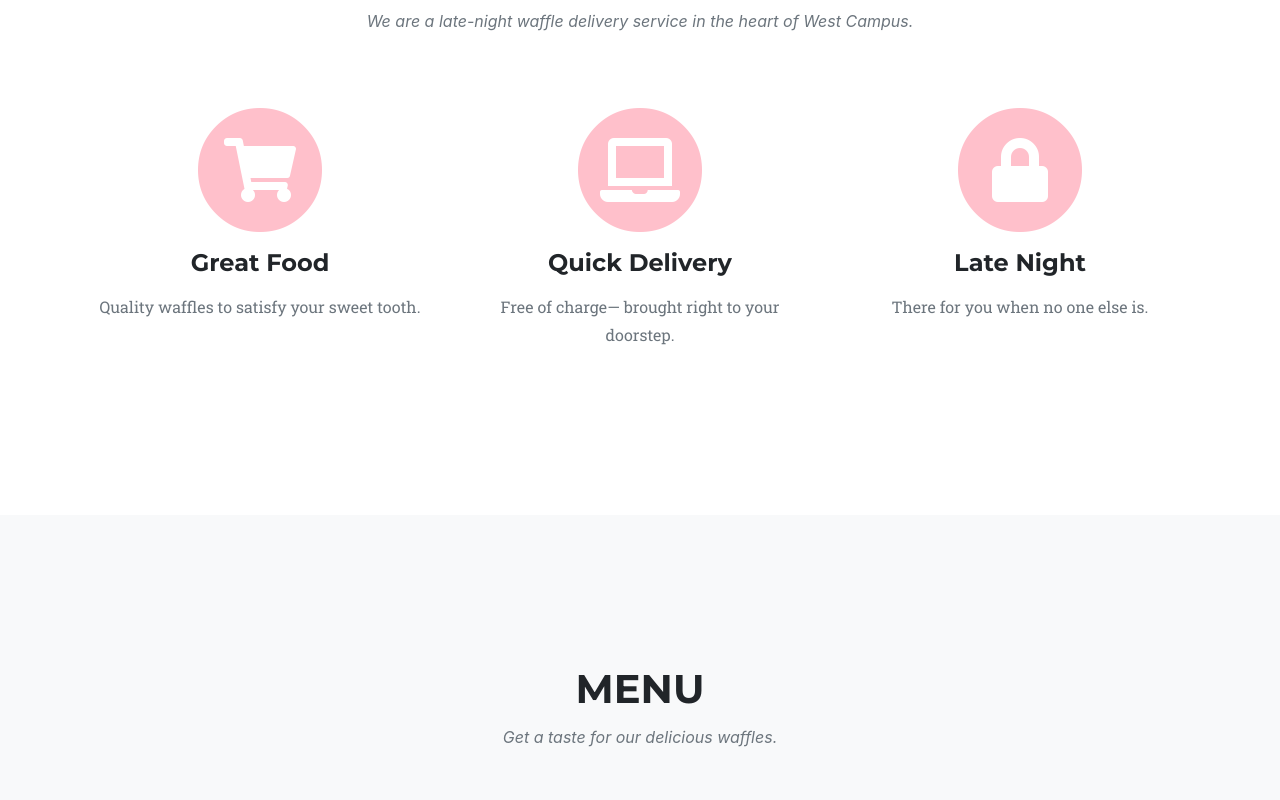
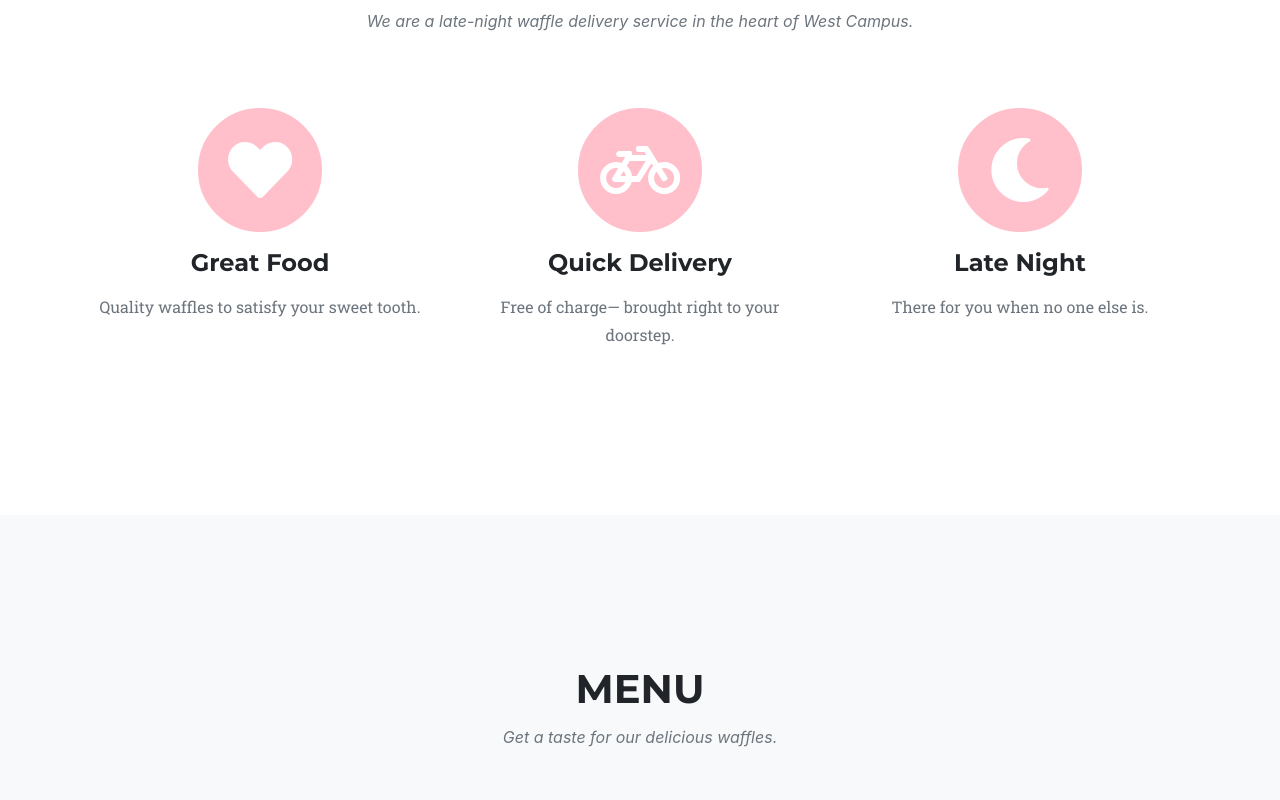
Before and after one commit to wampuswaffles/wampus-waffles-web, a plain HTML site: page templates/index.html in a window 1280 px wide. Shown: the part 1001-1801 px from the top of the page. Drawn offline with nearby package versions, Linux system fonts and the light colour scheme; a script that the page names is missing; a web font is replaced by a local one.

Commit message:
fixed overview fa icons

```diff
--- a/templates/index.html
+++ b/templates/index.html
@@ -8,7 +8,7 @@
   <meta name="description" content="">
   <meta name="author" content="">
 
-  <link rel="shortcut icon" type="image/x-icon" href="../static/img/icons/favicon.png"/>
+  <link rel="shortcut icon" type="image/x-icon" href="../static/favicon.png"/>
   <title>Wampus Waffles</title>
 
   <!-- Bootstrap core CSS -->
@@ -94,7 +94,7 @@
         <div class="col-md-4">
           <span class="fa-stack fa-4x">
             <i class="fas fa-circle fa-stack-2x text-primary"></i>
-            <i class="fas fa-shopping-cart fa-stack-1x fa-inverse"></i>
+            <i class="fas fa-heart fa-stack-1x fa-inverse"></i>
           </span>
           <h4 class="overview-heading">Great Food</h4>
           <p class="text-muted">Quality waffles to satisfy your sweet tooth.</p>
@@ -102,7 +102,7 @@
         <div class="col-md-4">
           <span class="fa-stack fa-4x">
             <i class="fas fa-circle fa-stack-2x text-primary"></i>
-            <i class="fas fa-laptop fa-stack-1x fa-inverse"></i>
+            <i class="fas fa-bicycle fa-stack-1x fa-inverse"></i>
           </span>
           <h4 class="overview-heading">Quick Delivery</h4>
           <p class="text-muted">Free of charge— brought right to your doorstep.</p>
@@ -110,7 +110,7 @@
         <div class="col-md-4">
           <span class="fa-stack fa-4x">
             <i class="fas fa-circle fa-stack-2x text-primary"></i>
-            <i class="fas fa-lock fa-stack-1x fa-inverse"></i>
+            <i class="fas fa-moon fa-stack-1x fa-inverse"></i>
           </span>
           <h4 class="overview-heading">Late Night</h4>
           <p class="text-muted">There for you when no one else is.</p>
```
